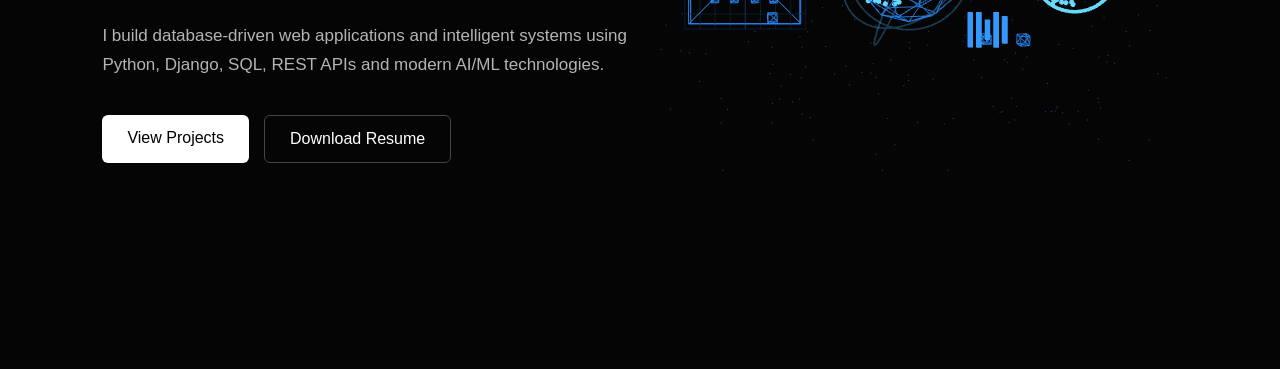
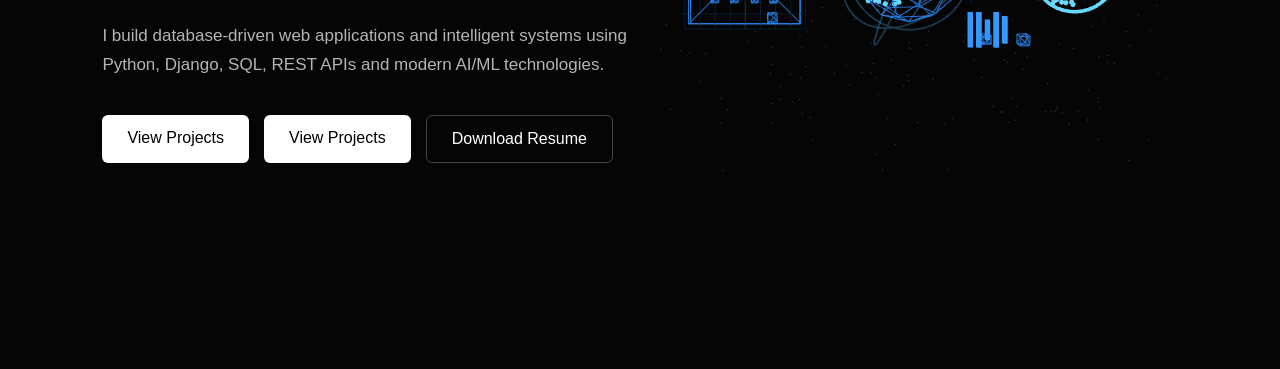
Before and after one commit to ggunasree068-hue/portfolio1, a plain HTML site: page index.html in a window 1280 px wide. Shown: the part 431-800 px from the top of the page. Drawn offline with nearby package versions, Linux system fonts and the light colour scheme; animation ran at ten frames a second.

Commit message:
Update index.html

```diff
--- a/index.html
+++ b/index.html
@@ -71,10 +71,11 @@
 
                 <a href="#projects" class="btn">
                     View Projects
+<a href="#projects" class="btn primary">View Projects</a>
 <a href="Gangireddy_GunaSree_Resume.pdf"
    class="btn secondary"
    download="Gangireddy_GunaSree_Resume.pdf">
-    Download Resume
+   Download Resume
 </a>
 
             </div>
```
